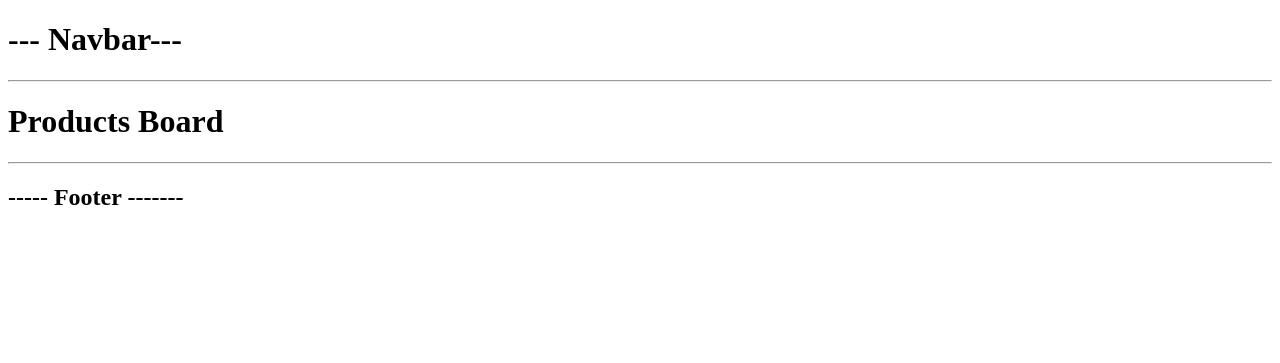
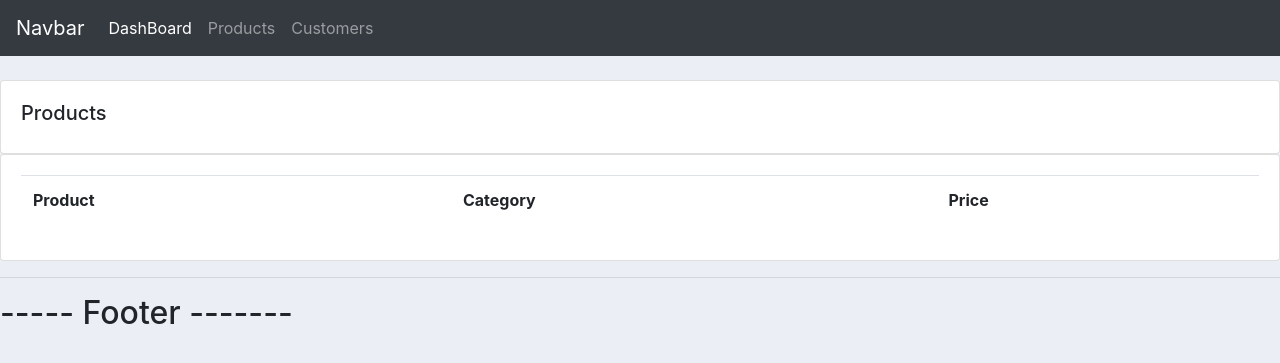
Before and after one commit to Manash-git/CRM-system-using-Django, a Django app: page /products/ in a window 1280 px wide. Shown: the top 363 px of the page. Run offline with Django 3.2, Linux system fonts and the light colour scheme; lists and menus that the app fills with data are empty; some libraries are stand-ins or nearby versions.

Commit message:
template and inheritance setup

```diff
--- a/crm/CoffeeShop/templates/CoffeeShop/base.html
+++ b/crm/CoffeeShop/templates/CoffeeShop/base.html
@@ -4,6 +4,36 @@
     <meta charset="UTF-8">
     <meta name="viewport" content="width=device-width, initial-scale=1.0">
     <title>Coffee Shop</title>
+    <link rel="stylesheet" href="https://stackpath.bootstrapcdn.com/bootstrap/4.4.1/css/bootstrap.min.css" integrity="sha384-Vkoo8x4CGsO3+Hhxv8T/Q5PaXtkKtu6ug5TOeNV6gBiFeWPGFN9MuhOf23Q9Ifjh" crossorigin="anonymous">
+
+    <style>
+
+		#logo{
+		}
+
+		body{
+			background-color: #ebeff5;
+		}
+
+
+		#total-orders{
+			background-color: #4cb4c7;
+		}
+
+
+		#orders-delivered{
+			background-color: #7abecc;
+		}
+
+		#orders-pending{
+			background-color: #7CD1C0;
+		}
+
+
+
+
+	</style>
+
 </head>
 <body>
     {% include 'CoffeeShop/navbar.html' %}
@@ -17,4 +47,8 @@
     <h2>----- Footer ------- </h2>
 
 </body>
+
+<script src="https://code.jquery.com/jquery-3.4.1.slim.min.js" integrity="sha384-J6qa4849blE2+poT4WnyKhv5vZF5SrPo0iEjwBvKU7imGFAV0wwj1yYfoRSJoZ+n" crossorigin="anonymous"></script>
+<script src="https://cdn.jsdelivr.net/npm/popper.js@1.16.0/dist/umd/popper.min.js" integrity="sha384-Q6E9RHvbIyZFJoft+2mJbHaEWldlvI9IOYy5n3zV9zzTtmI3UksdQRVvoxMfooAo" crossorigin="anonymous"></script>
+<script src="https://stackpath.bootstrapcdn.com/bootstrap/4.4.1/js/bootstrap.min.js" integrity="sha384-wfSDF2E50Y2D1uUdj0O3uMBJnjuUD4Ih7YwaYd1iqfktj0Uod8GCExl3Og8ifwB6" crossorigin="anonymous"></script>
 </html>
--- a/crm/CoffeeShop/templates/CoffeeShop/navbar.html
+++ b/crm/CoffeeShop/templates/CoffeeShop/navbar.html
@@ -1,2 +1,20 @@
-<h1>---  Navbar--- </h1>
-<hr>
+<nav class="navbar navbar-expand-lg navbar-dark bg-dark">
+    <a class="navbar-brand" href="#">Navbar</a>
+    <button class="navbar-toggler" type="button" data-toggle="collapse" data-target="#navbarNav" aria-controls="navbarNav" aria-expanded="false" aria-label="Toggle navigation">
+      <span class="navbar-toggler-icon"></span>
+    </button>
+    <div class="collapse navbar-collapse" id="navbarNav">
+      <ul class="navbar-nav">
+        <li class="nav-item active">
+          <a class="nav-link" href="#">DashBoard </a>
+        </li>
+        <li class="nav-item">
+          <a class="nav-link" href="#">Products</a>
+        </li>
+        <li class="nav-item">
+          <a class="nav-link" href="#">Customers</a>
+        </li>
+
+      </ul>
+    </div>
+  </nav>
--- a/crm/CoffeeShop/templates/CoffeeShop/products.html
+++ b/crm/CoffeeShop/templates/CoffeeShop/products.html
@@ -1,5 +1,25 @@
 {% extends 'CoffeeShop/base.html' %}
 
 {% block content %}
-    <h1>Products Board</h1>
+
+		<br>
+
+		<div class="row">
+			<div class="col-md">
+				<div class="card card-body">
+					<h5>Products</h5>
+				</div>
+				<div class="card card-body">
+					<table class="table">
+						<tr>
+							<th>Product</th>
+							<th>Category</th>
+							<th>Price</th>
+						</tr>
+
+					</table>
+				</div>
+			</div>
+
+		</div>
 {% endblock %}
```
Also changed, not shown: crm/CoffeeShop/templates/CoffeeShop/customers.html (+65 -1 lines), crm/CoffeeShop/templates/CoffeeShop/dashboard.html (+40 -1 lines), crm/CoffeeShop/templates/CoffeeShop/stats.html (added, +42 -0 lines).
